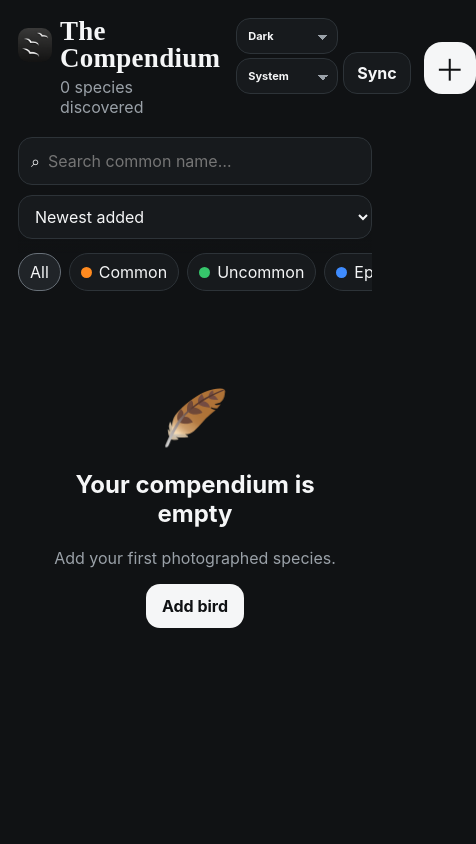
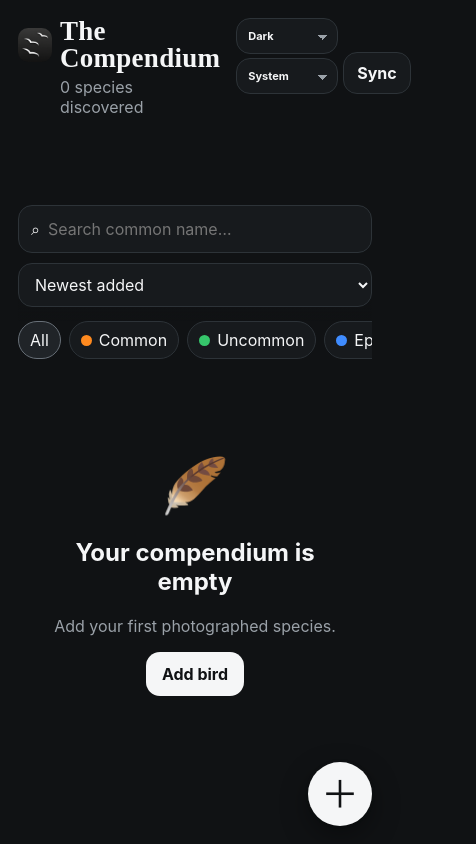
Before and after one commit to 08sciberras-hash/The-Compedndium-2.0, a plain HTML site: page index.html in a window 390 px wide. Shown: the whole page, 476 px wide, since content can reach past the window. Drawn offline with nearby package versions, Linux system fonts and the light colour scheme; a web font is replaced by a local one.

Commit message:
Make mobile add species button prominent

```diff
--- a/themes.css
+++ b/themes.css
@@ -24,5 +24,10 @@ html,body,button,input,textarea,select{font-family:var(--app-font)!important}
 [data-theme="forest"]{--bg:#0d1813;--panel:#14241b;--panel2:#1d3326;--text:#eef5eb;--muted:#a2b4a7;--line:#2a4836;color-scheme:dark}[data-theme="forest"] .sheet-head{background:rgba(20,36,27,.96)}
 [data-theme="parchment"]{--bg:#e8dcc3;--panel:#f4ead4;--panel2:#ded0b2;--text:#30271c;--muted:#766751;--line:#c4af8a;color-scheme:light}[data-theme="parchment"] .toolbar{background:linear-gradient(var(--bg) 80%,transparent)}[data-theme="parchment"] .sheet-head{background:rgba(244,234,212,.96)}[data-theme="parchment"] .round-btn{background:rgba(244,234,212,.88);color:#30271c}
 [data-theme="midnight"]{--bg:#090f1a;--panel:#111b2a;--panel2:#18263a;--text:#eff5ff;--muted:#93a4ba;--line:#283b55;color-scheme:dark}[data-theme="midnight"] .sheet-head{background:rgba(17,27,42,.96)}
-@media(max-width:700px){.topbar{align-items:flex-start}.topbar-actions{align-items:flex-end}.preference-controls{flex-direction:column;gap:5px}.preference-picker{max-width:120px;width:120px;font-size:12px;min-height:36px;padding-top:7px;padding-bottom:7px}.brand-title{font-size:30px}.brand-bird{width:38px;height:38px}.brand-block #summaryText{margin-left:48px}.tile-name{font-size:18px}#detailCommonName{font-size:34px}}
+
+@media(max-width:700px){
+  .topbar{align-items:flex-start;padding-bottom:68px}.topbar-actions{align-items:flex-end}.preference-controls{flex-direction:column;gap:5px}.preference-picker{max-width:120px;width:120px;font-size:12px;min-height:36px;padding-top:7px;padding-bottom:7px}.brand-title{font-size:30px}.brand-bird{width:38px;height:38px}.brand-block #summaryText{margin-left:48px}.tile-name{font-size:18px}#detailCommonName{font-size:34px}
+  #addBirdBtn{position:fixed;right:18px;bottom:calc(18px + env(safe-area-inset-bottom));width:64px;height:64px;border-radius:50%;font-size:38px;line-height:1;z-index:30;box-shadow:0 10px 28px rgba(0,0,0,.38),0 0 0 3px color-mix(in srgb,var(--bg) 72%,transparent);display:flex;align-items:center;justify-content:center}
+  #addBirdBtn::after{content:"";position:absolute;inset:-8px;border-radius:50%}
+}
 @media(max-width:430px){.preference-picker{max-width:102px;width:102px;font-size:11px}.topbar-actions{gap:5px}.preference-controls{gap:4px}.brand-title{font-size:27px}.brand-bird{width:34px;height:34px}.brand-title-row{gap:8px}.brand-block #summaryText{margin-left:42px}}
```
